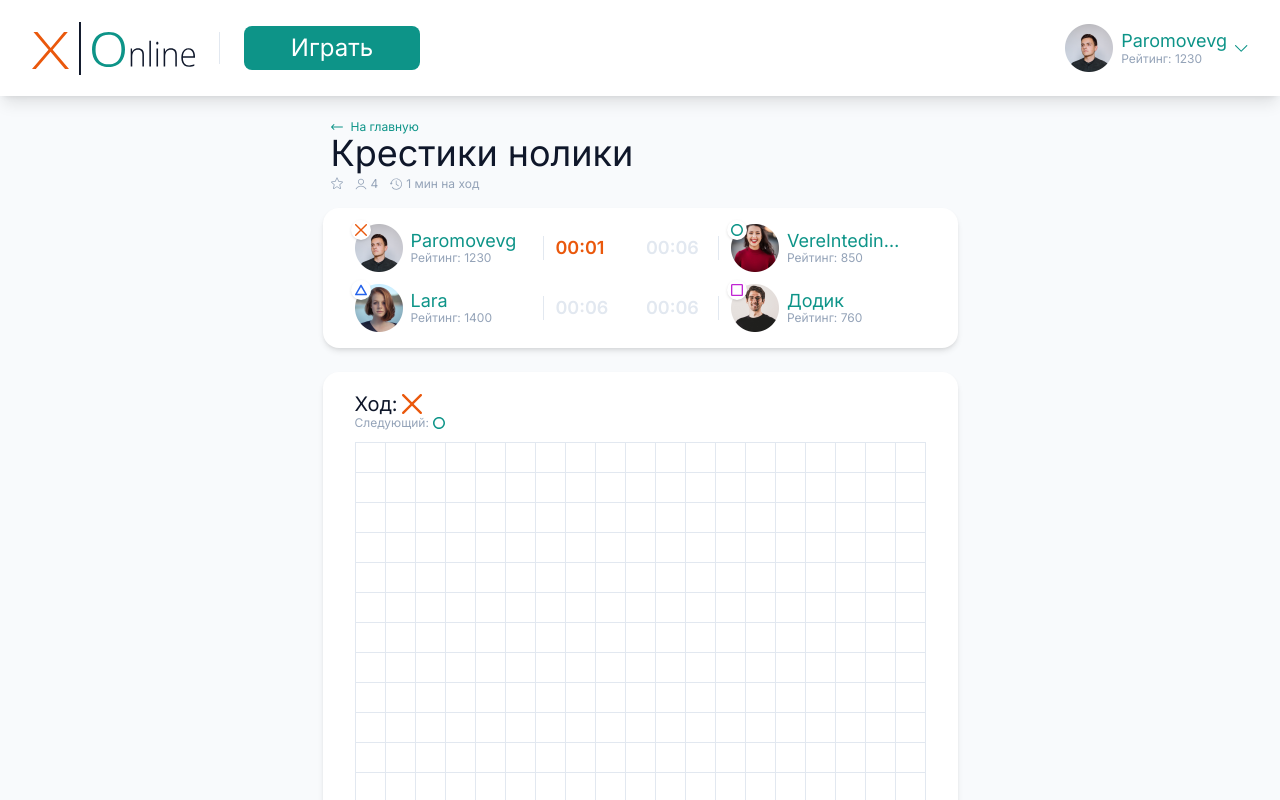
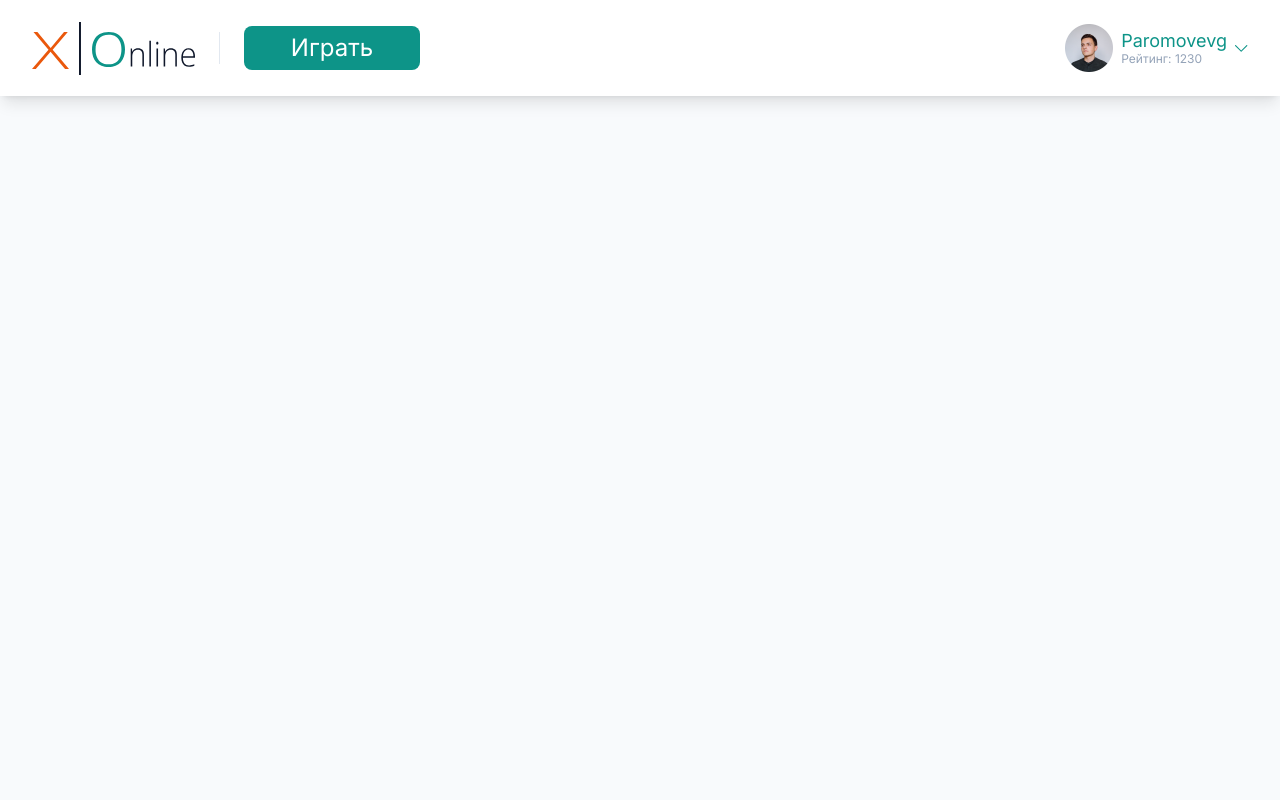
Before and after one commit to ivan1945kozhevnikov/tik-tak-toe-online, a Next.js app: page / in a window 1280 px wide. Shown: the top 800 px of the page. Built offline with nearby package versions, Linux system fonts and the light colour scheme.

Commit message:
Сделал рефакторинг компонента Header

```diff
--- a/pages/index.jsx
+++ b/pages/index.jsx
@@ -1,75 +1,14 @@
-import { useState } from "react";
-import {
-  GameField,
-  GameInfo,
-  GameTitle,
-  useGameState,
-} from "../components/game";
 import { Header } from "../components/header";
-import { GameSymbol } from "../components/game/game-symbol";
-import { UiModal } from "../components/uikit/ui-modal";
-import { UiButton } from "../components/uikit/ui-button";
 
 export default function HomePage() {
-  const [playersCount] = useState(4);
-  const {
-    cells,
-    currentMove,
-    nextMove,
-    handleCellClick,
-    winnerSequence,
-    handlePlayerTimeOver,
-    winnerSymbol,
-  } = useGameState(playersCount);
+  return <HomePageLayout header={<Header />}></HomePageLayout>;
+}
 
+function HomePageLayout({ header, children }) {
   return (
     <div className="bg-slate-50 min-h-screen">
-      <Header />
-      <main className="pt-6 mx-auto w-max">
-        <GameTitle playersCount={playersCount} />
-        <GameInfo
-          className="mt-4"
-          playersCount={playersCount}
-          currentMove={currentMove}
-          isWinner={!!winnerSymbol}
-          onPlayerTimeOver={handlePlayerTimeOver}
-        />
-        {winnerSymbol && (
-          <div className="my-4">
-            <GameSymbol symbol={winnerSymbol} />
-          </div>
-        )}
-        <UiModal
-          width="md"
-          isOpen={winnerSymbol}
-          onClose={() => console.log("close")}
-        >
-          <UiModal.Header>Игра завершена!</UiModal.Header>
-          <UiModal.Body>
-            <div className="text-sm">
-              Победитель: <span className="text-teal-600">Paromovevg</span>
-            </div>
-          </UiModal.Body>
-          <UiModal.Footer>
-            <UiButton size="md" variant="outline">
-              Вернуться
-            </UiButton>
-            <UiButton size="md" variant="primary">
-              Играть снова
-            </UiButton>
-          </UiModal.Footer>
-        </UiModal>
-
-        <GameField
-          className="mt-6"
-          cells={cells}
-          currentMove={currentMove}
-          nextMove={nextMove}
-          handleCellClick={handleCellClick}
-          winnerSequence={winnerSequence}
-          winnerSymbol={winnerSymbol}
-        />
-      </main>
+      {header}
+      <main className="pt-6 mx-auto w-max">{children}</main>
     </div>
   );
 }
```
